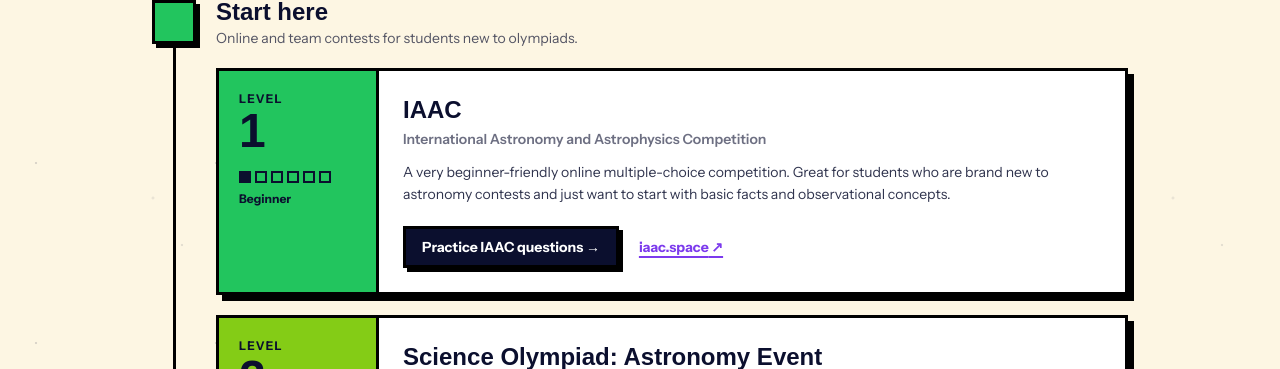
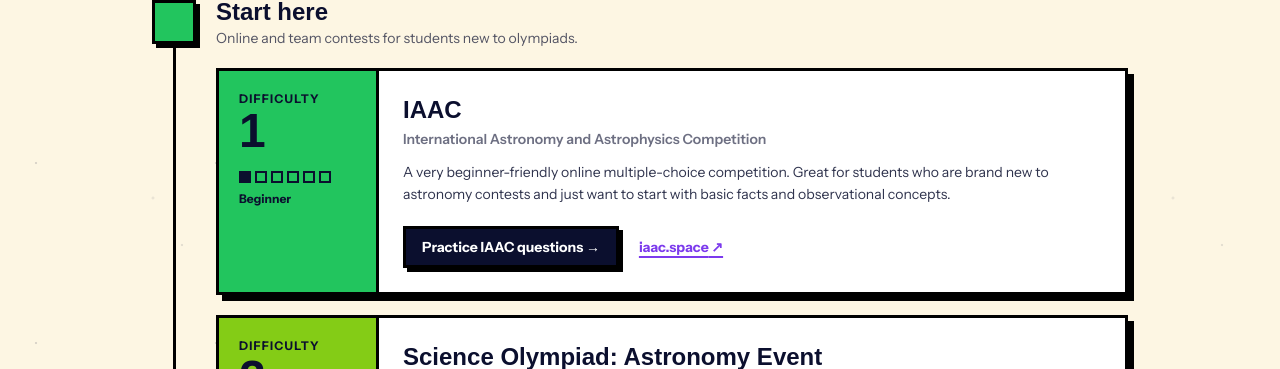
Before and after one commit to prammey/astro-coach, a Next.js app: page /olympiads in a window 1280 px wide. Shown: the part 431-800 px from the top of the page. Built offline with nearby package versions, Linux system fonts and the light colour scheme; no server answers.

Commit message:
content: Olympiad cards say "Difficulty" instead of "Level"

```diff
--- a/src/app/olympiads/page.tsx
+++ b/src/app/olympiads/page.tsx
@@ -64,7 +64,7 @@ export default function OlympiadsPage() {
             international stage. Start where you are, then climb.
           </p>
 
-          {/* The difficulty ladder as a color legend: six squares, one per level. */}
+          {/* The difficulty ladder as a color legend: six squares, one per difficulty step. */}
           <div
             className="mt-8 flex animate-rise-in items-center gap-3 text-xs font-extrabold uppercase tracking-widest text-white/80"
             style={{ animationDelay: "240ms" }}
@@ -110,7 +110,7 @@ export default function OlympiadsPage() {
               <section key={stage.title} className={stageIndex === 0 ? "" : "mt-12"}>
                 <div className="relative flex items-center gap-3">
                   {/* A plain colored square on the rail. No number, so it is
-                      not confused with the cards' "Level 1–6". */}
+                      not confused with the cards' "Difficulty 1–6". */}
                   <span
                     aria-hidden
                     className="h-11 w-11 shrink-0 border-[3px] border-ink shadow-brutal-sm sm:absolute sm:-left-16"
--- a/src/components/OlympiadCard.tsx
+++ b/src/components/OlympiadCard.tsx
@@ -43,14 +43,14 @@ export default function OlympiadCard({ data }: { data: OlympiadCardData }) {
 
   return (
     <article className="flex flex-col border-[3px] border-ink bg-white text-navy shadow-brutal transition-[translate,box-shadow] duration-200 ease-snappy hover:-translate-x-[2px] hover:-translate-y-[2px] hover:shadow-brutal-lg sm:flex-row">
-      {/* The level block: the tier's color, its number and a meter. A strip
+      {/* The difficulty block: the tier's color, its number and a meter. A strip
           across the top on phones, a column on the left above that. */}
       <div
         className="flex shrink-0 items-center justify-between gap-4 border-b-[3px] border-ink px-5 py-3 sm:w-40 sm:flex-col sm:items-start sm:justify-start sm:border-b-0 sm:border-r-[3px] sm:py-5"
         style={{ backgroundColor: colors.background, color: colors.text }}
       >
         <div className="flex items-baseline gap-2 sm:flex-col sm:gap-0">
-          <span className="text-xs font-extrabold uppercase tracking-widest">Level</span>
+          <span className="text-xs font-extrabold uppercase tracking-widest">Difficulty</span>
           <span className="font-display text-3xl font-extrabold leading-none sm:text-5xl">
             {data.tier}
           </span>
```
